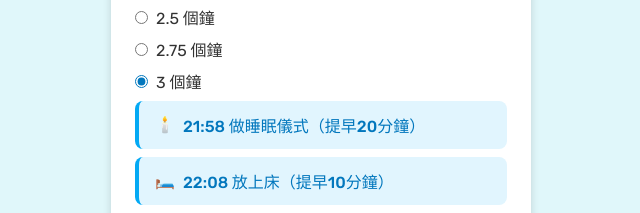
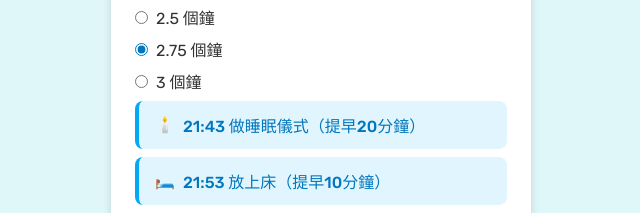
Before and after one commit to karlyip/baby-sleep-tracker, a plain HTML site: page index.htm in a window 1280 px wide. Shown: the part 218-431 px from the top of the page, 319-959 px from the left. Drawn offline with Linux system fonts and the light colour scheme.

Commit message:
Update index.htm

```diff
--- a/index.htm
+++ b/index.htm
@@ -77,8 +77,8 @@
       <label>清醒間隔</label>
       <div class="awake-group">
         <label><input type="radio" name="awake-window" value="2.5">2.5 個鐘</label>
-        <label><input type="radio" name="awake-window" value="2.75">2.75 個鐘</label>
-        <label><input type="radio" name="awake-window" value="3" checked>3 個鐘</label>
+        <label><input type="radio" name="awake-window" value="2.75" checked>2.75 個鐘</label>
+        <label><input type="radio" name="awake-window" value="3">3 個鐘</label>
       </div>
       <p id="error"></p>
     </div>
```
